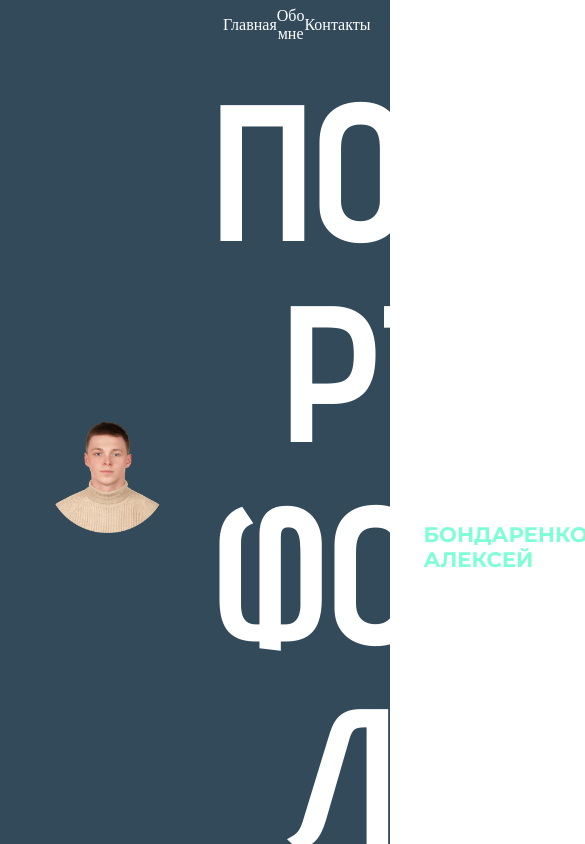
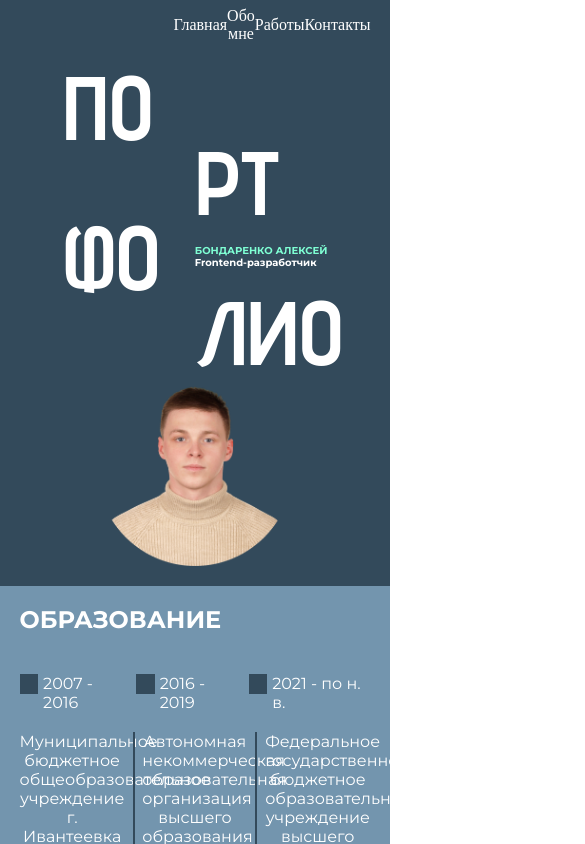
Before and after one commit to alexbon0000/resume, a React (Vite) app: page / in a window 390 px wide. Shown: the top 844 px of the page, 585 px wide, since content can reach past the window. Built offline with nearby package versions, Linux system fonts and the light colour scheme.

Commit message:
Адаптация

```diff
--- a/package.json
+++ b/package.json
@@ -11,7 +11,6 @@
   },
   "dependencies": {
     "@ant-design/icons": "^5.5.1",
-    "animate.css": "^4.1.1",
     "antd": "^5.22.1",
     "react": "^18.3.1",
     "react-dom": "^18.3.1",
--- a/src/App.css
+++ b/src/App.css
@@ -1,3 +1,27 @@
+.section_work{
+    min-height: 100vh;
+    height: auto;
+}
+
+.section_work_title{
+    height: 10%;
+    cursor: default;
+    font-family: "Advent Pro", sans-serif;
+    font-size: 11vh;
+    font-weight: 700;
+    line-height: 0.7;
+    span{
+        color: aquamarine;
+    }
+}
+
+.projects{
+    height: 190vh;
+    border: 1px solid black;
+}
+
+
+
 .preview-block {
     width: 100%;
     max-width: 400px; /* Максимальная ширина блока превью */
--- a/src/App.tsx
+++ b/src/App.tsx
@@ -1,7 +1,6 @@
 
 import './App.css'
 import { useRef } from 'react'
-import 'animate.css';
 import { Header } from './components/header/header';
 import { MeSection } from './components/meSection/meSection';
 import { InfoSection } from './components/infoSection/infoSection';
@@ -12,6 +11,7 @@ function App() {
   const meSectionRef = useRef<HTMLDivElement>(null);
   const infoSectionRef = useRef<HTMLDivElement>(null);
   const contactsRef = useRef<HTMLDivElement>(null);
+  const workSection = useRef<HTMLDivElement>(null);
 
   const scrollToRef = (ref: React.RefObject<HTMLElement>) => {
     if (ref.current) {
@@ -21,16 +21,22 @@ function App() {
 
   return (
     <div className='box'>
-      <Header scroll={scrollToRef} meSectionRef={meSectionRef} contactsRef={contactsRef} infoSectionRef={infoSectionRef}/>
+      <Header scroll={scrollToRef} meSectionRef={meSectionRef} contactsRef={contactsRef} infoSectionRef={infoSectionRef} workSection={workSection}/>
       <MeSection  ref={meSectionRef}/>
       <InfoSection ref={infoSectionRef}/>
-      <section  style={{backgroundColor:"#334a5b"}}>
-      <div className="preview-block">
+      <section ref={workSection} className='section_work'  style={{backgroundColor:"#334a5b"}}>
+        <div className='section_work_title'>
+          МОИ <span>РАБОТЫ</span>
+        </div>
+        <div className='projects'>
+
+        </div>
+      {/* <div className="preview-block">
         <iframe src="https://tree3-d.vercel.app/" className="preview-iframe" allowFullScreen={true}></iframe>
         <div className="preview-title">Моё Приложение</div>
         <p className="preview-description">Описание</p>
         <a href="https://tree3-d.vercel.app/" target="_blank" className="preview-button">Посмотреть</a>
-      </div>
+      </div> */}
 
       </section>
 
--- a/src/components/header/header.tsx
+++ b/src/components/header/header.tsx
@@ -5,14 +5,16 @@ scroll: (ref: React.RefObject<HTMLElement>) => void;
 meSectionRef: React.RefObject<HTMLElement>;
 contactsRef: React.RefObject<HTMLElement>;
 infoSectionRef: React.RefObject<HTMLElement>;
+workSection: React.RefObject<HTMLElement>;
 }
 export const Header = (props:HeaderProps) => {
-    const {meSectionRef, contactsRef, infoSectionRef} = props;
+    const {meSectionRef, contactsRef, infoSectionRef, workSection} = props;
     return(
         <header>
         <ul className="menu-items">
                 <li onClick={() => props.scroll(meSectionRef)}>Главная</li>
                 <li onClick={() => props.scroll(infoSectionRef)}>Обо мне</li>
+                <li onClick={() => props.scroll(workSection)}>Работы</li>
                 <li onClick={() => props.scroll(contactsRef)}>Контакты</li>
               </ul>
       </header>
--- a/src/components/meSection/meSection.css
+++ b/src/components/meSection/meSection.css
@@ -50,3 +50,55 @@
         }
     }
 }
+
+/* Адаптация для планшетов */
+@media (max-width: 768px){
+    .me_section{
+        width: 100%;
+        flex-direction: column-reverse;
+        align-items: center;
+
+        .section_photo{
+            width: 80%;
+        }
+
+        .section_text{
+            width: 400px;
+            height: 400px;
+            div{
+                font-size: 130px;
+            }
+
+            .left_text{
+                justify-content: space-between;
+                .fio_text{
+                    font-size: 14px;
+                    line-height: 20px;
+                }
+            }
+        }
+    }
+}
+
+/* Адаптация для телефонов */
+@media (max-width: 480px){
+    .me_section{
+        .section_photo{
+            width: 80%;
+        }
+
+        .section_text{
+            width: 300px;
+            height: 300px;
+            div{
+                font-size: 90px;
+            }
+            .left_text{
+                .fio_text{
+                    font-size: 10px;
+                    line-height: 12px;
+                }
+            }
+        }
+}
+}
--- a/src/components/meSection/meSection.tsx
+++ b/src/components/meSection/meSection.tsx
@@ -3,9 +3,9 @@ import "./meSection.css";
 
 export const MeSection = forwardRef<HTMLDivElement>((_, ref) => {
     return (
-        <section ref={ref} className='me_section' style={{backgroundColor:"#334a5b"}}>
+      <section ref={ref} className='me_section' style={{backgroundColor:"#334a5b"}}>
         <div className='section_photo'>
-        <img src='/5.png' alt='мое фото'/>
+          <img src='/5.png' alt='мое фото'/>
         </div>
         <div className='section_text'>
           <div>ПО</div>
--- a/src/index.css
+++ b/src/index.css
@@ -128,3 +128,13 @@ footer{
   }
 
 }
+
+/* Адаптация для планшетов */
+@media (max-width: 768px){
+  section{
+    width:  100%;
+    height: auto;
+    padding: 5%;
+    color: white;
+  }
+}
```
Also changed, not shown: 1 other file (tests, documents, lock files or other folders).
